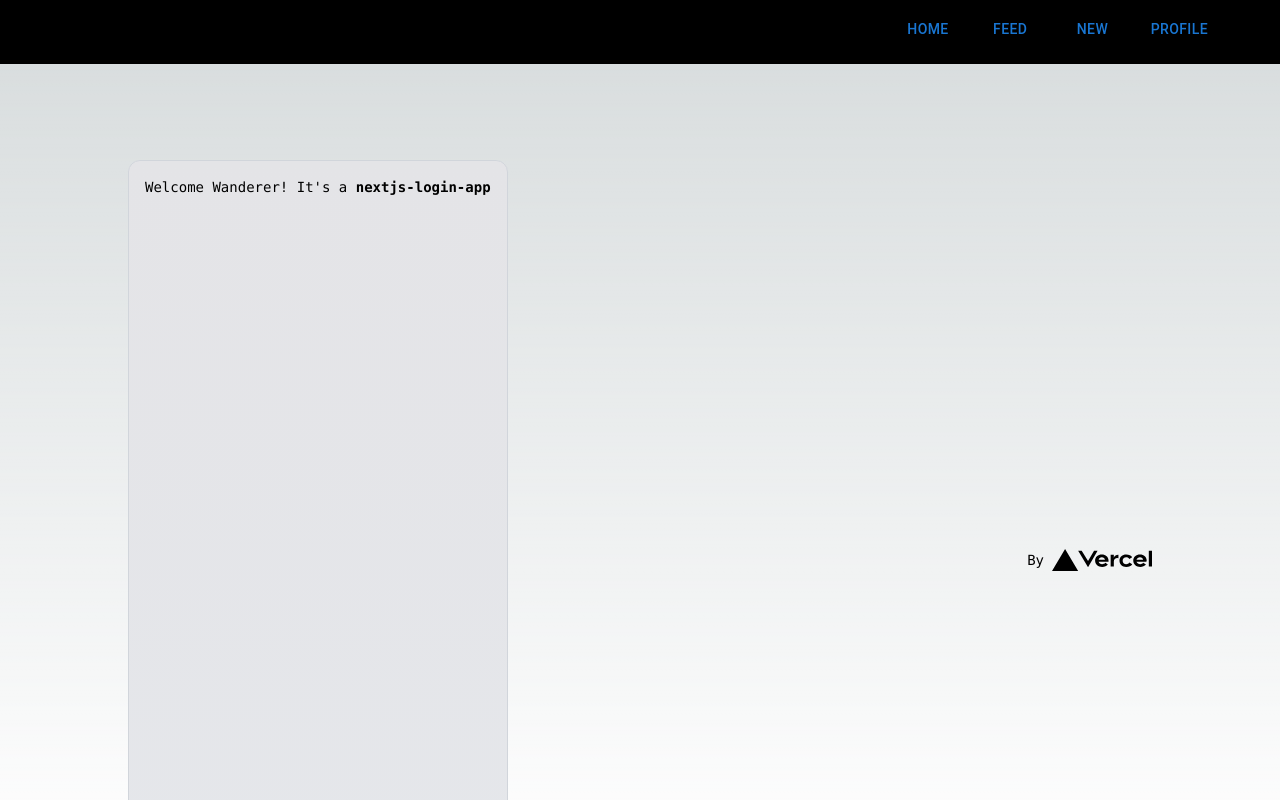
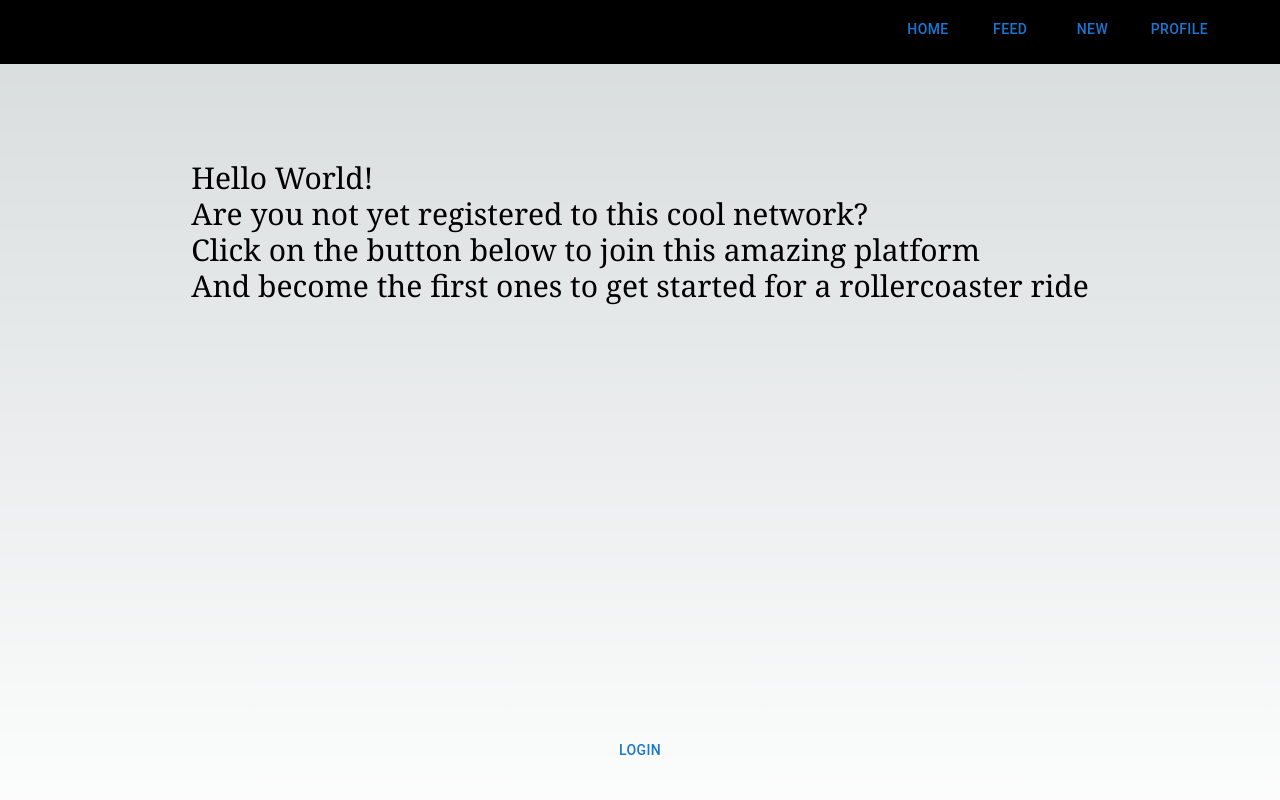
Before and after one commit to Akhil-Sharma-26/void, a Next.js app in the folder client/: page / in a window 1280 px wide. Shown: the top 800 px of the page. Built offline with nearby package versions, Linux system fonts and the light colour scheme.

Commit message:
Refactor page components and add logout functionality

```diff
--- a/client/src/app/page.tsx
+++ b/client/src/app/page.tsx
@@ -5,30 +5,7 @@ import Image from 'next/image'
 export default function Home() {
   return (
     <main className="flex min-h-screen flex-col items-center justify-between p-24 h-screen">
-      <div className="z-10 w-full max-w-5xl items-center justify-between font-mono text-sm lg:flex h-screen">
-        <p className="fixed left-0 top-0 flex w-full justify-center border-b border-gray-300 bg-gradient-to-b h-screen from-zinc-200 pb-6 pt-8 backdrop-blur-2xl dark:border-neutral-800 dark:bg-zinc-800/30 dark:from-inherit lg:static lg:w-auto  lg:rounded-xl lg:border lg:bg-gray-200 lg:p-4 lg:dark:bg-zinc-800/30">
-          Welcome Wanderer! It&apos;s a&nbsp;
-          <code className="font-mono font-bold"> nextjs-login-app</code>
-        </p>
-        <div className="fixed bottom-0 left-0 flex h-48 w-full items-end justify-center bg-gradient-to-t from-white via-white dark:from-black dark:via-black lg:static lg:h-auto lg:w-auto lg:bg-none">
-          <a
-            className="pointer-events-none flex place-items-center gap-2 p-8 lg:pointer-events-auto lg:p-0"
-            href="https://vercel.com?utm_source=create-next-app&utm_medium=appdir-template&utm_campaign=create-next-app"
-            target="_blank"
-            rel="noopener noreferrer"
-          >
-            By{' '}
-            <Image
-              src="/vercel.svg"
-              alt="Vercel Logo"
-              className="dark:invert"
-              width={100}
-              height={24}
-              priority
-            />
-          </a>
-        </div>
-      </div>
+
 
       <div className="font-serif text-3xl">
         Hello World!<br/>
--- a/client/src/app/profile/[id]/page.tsx
+++ b/client/src/app/profile/[id]/page.tsx
@@ -1,15 +1,18 @@
 "use client";
 import axios from "axios";
 import React from "react";
+import { useRouter } from "next/navigation";
 export default function UserProfile({ params }: any) {
   // console.log(params.id.username);
   /// NOTE: fetching the user details from the server and display them here
   const [loggedInusername, setloggedInusername] = React.useState("");
+  const [loggedInemail, setloggedInemail] = React.useState("");
   React.useEffect(() => {
     const fetchedusername = async () => {
       try{
       const res = await axios.get("/api/users/me");
       setloggedInusername(res.data.data.username);
+      setloggedInemail(res.data.data.email);
     }
     catch(err){
       console.log(err);
@@ -17,12 +20,30 @@ export default function UserProfile({ params }: any) {
     };
     fetchedusername();
   }, []);
+  const router = useRouter();
+  const logout=async()=>{
+    try {
+        axios.get('/api/users/logout');
+        console.log('logged out');
+        // toast.success(`User logged out`);
+        router.push('/login');
+    } catch (error:any) {
+        console.log(error.message);
+        // toast.error(error.message);
+    }
+}
   return (
     <div className="items-center  flex flex-col min-h-screen py-2 justify-center">
       <p className="text-xl">
         Hello
         <span className="p-2 rounded bg-purple-500">{loggedInusername}</span>
+        <span className="p-2 rounded bg-blue-500">{loggedInemail}</span>
       </p>
+      <button className="bg-blue-500 mt-4 hover:bg-blue-700 text-white font-bold py-2 px-4 rounded" id="button" onClick={logout}>
+            <div className="logout">
+            Logout
+            </div>
+        </button>
     </div>
   );
 }
```
